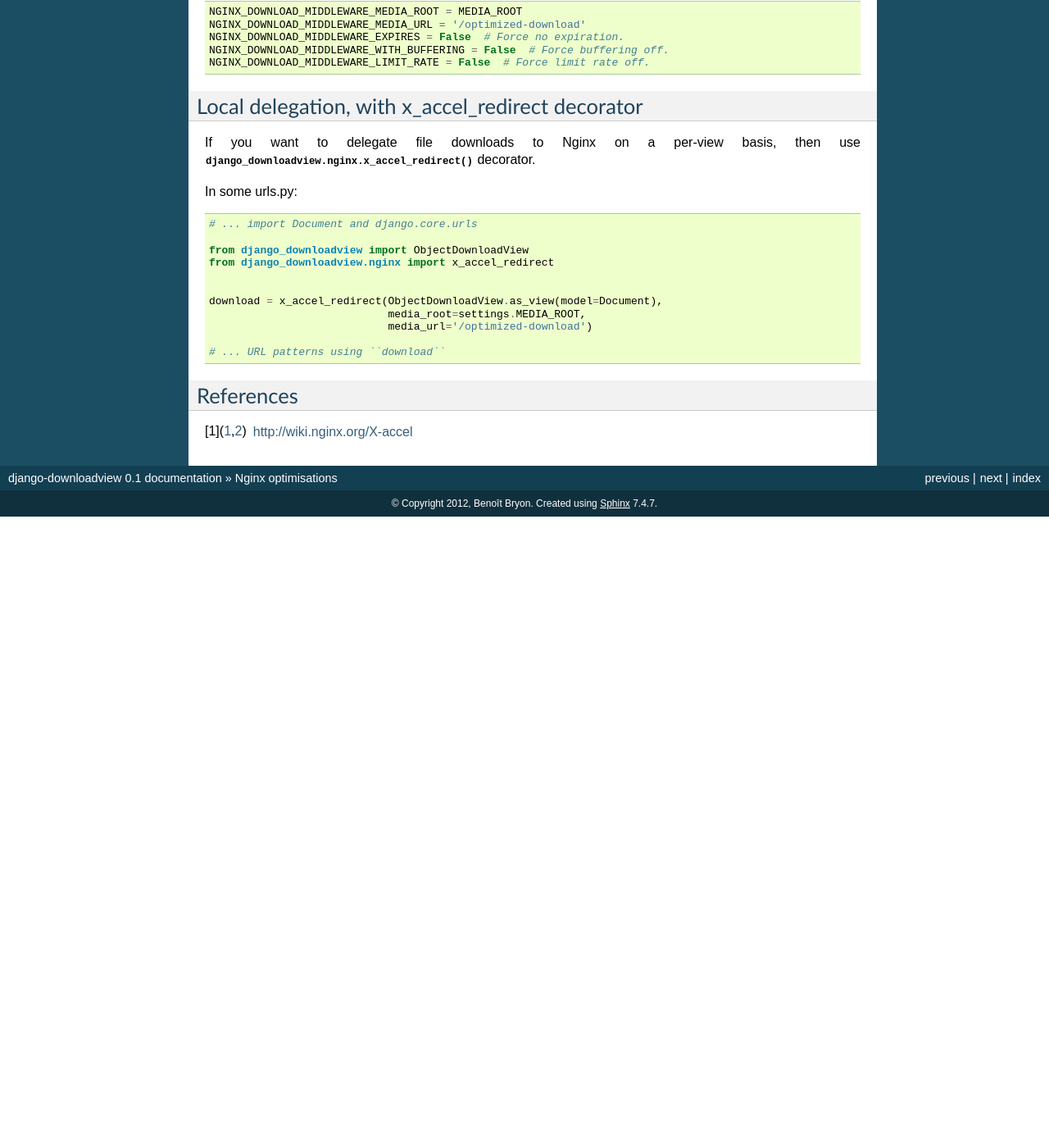
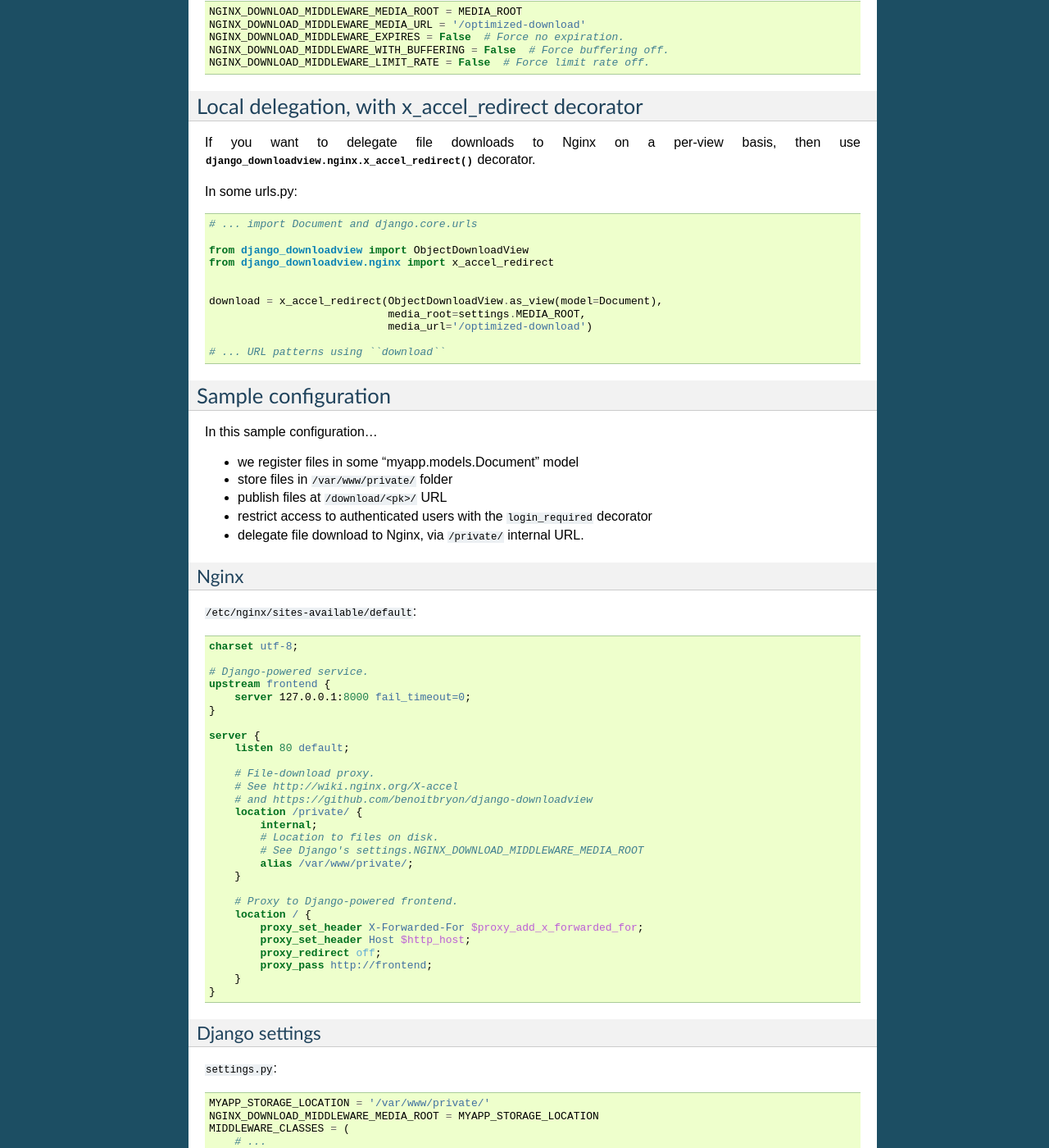
Before and after one commit to jazzband/django-downloadview, a Sphinx documentation site: the page built from docs/nginx.txt, in a window 1280 px wide and 1400 px high, scrolled down 1227 px. Shown: the whole window at 82% size. Built offline with Sphinx 7.4.7, drawn with Linux system fonts in a browser that asks for light colours; before the commit the page ends 1857 px from its top, so only the background shows below that; some of the changed text lies outside the part shown.

Commit message:
Refs #1 - Fixed nginx middleware. Populated documentation (examples should be moved to demo project).

```diff
--- a/docs/nginx.txt
+++ b/docs/nginx.txt
@@ -109,6 +109,131 @@
    # ... URL patterns using ``download``
 
 
+********************
+Sample configuration
+********************
+
+In this sample configuration...
+
+* we register files in some "myapp.models.Document" model
+* store files in :file:`/var/www/private/` folder
+* publish files at ``/download/<pk>/`` URL
+* restrict access to authenticated users with the ``login_required`` decorator
+* delegate file download to Nginx, via ``/private/`` internal URL.
+
+Nginx
+=====
+
+:file:`/etc/nginx/sites-available/default`:
+
+.. code-block:: nginx
+
+   charset utf-8;
+
+   # Django-powered service.
+   upstream frontend {
+       server 127.0.0.1:8000 fail_timeout=0;
+   }
+
+   server {
+       listen 80 default;
+
+       # File-download proxy.
+       # See http://wiki.nginx.org/X-accel
+       # and https://github.com/benoitbryon/django-downloadview
+       location /private/ {
+           internal;
+           # Location to files on disk.
+           # See Django's settings.NGINX_DOWNLOAD_MIDDLEWARE_MEDIA_ROOT
+           alias /var/www/private/;
+       }
+
+       # Proxy to Django-powered frontend.
+       location / {
+           proxy_set_header X-Forwarded-For $proxy_add_x_forwarded_for;
+           proxy_set_header Host $http_host;
+           proxy_redirect off;
+           proxy_pass http://frontend;
+       }
+   }
+
+Django settings
+===============
+
+:file:`settings.py`:
+
+.. code-block:: python
+
+   MYAPP_STORAGE_LOCATION = '/var/www/private/'
+   NGINX_DOWNLOAD_MIDDLEWARE_MEDIA_ROOT = MYAPP_STORAGE_LOCATION
+   MIDDLEWARE_CLASSES = (
+       # ...
+       'django_downloadview.nginx.XAccelRedirectMiddleware',
+       # ...
+   )
+   INSTALLED_APPS = (
+       # ...
+       'myapp',
+       # ...
+   )
+
+In some model
+=============
+
+:file:`myapp/models.py`:
+
+.. code-block:: python
+
+   from django.conf import settings
+   from django.db import models
+   from django.core.files.storage import FileSystemStorage
+
+
+   storage = FileSystemStorage(location=settings.MYAPP_STORAGE_LOCATION)
+
+
+   class Document(models.Model):
+       file = models.ImageField(storage=storage)
+
+URL patterns
+============
+
+:file:`myapp/urls.py`:
+
+.. code-block:: python
+
+   from django.conf.urls import url, url_patterns
+   from django.contrib.auth.decorators import login_required
+
+   from django_downloadview import ObjectDownloadView
+
+   from myapp.models import Document
+
+
+   download = login_required(ObjectDownloadView.as_view(model=Document))
+
+   url_patterns = ('',
+       url('^download/(?P<pk>[0-9]+/$', download, name='download'),
+   )
+
+
+*************
+Common issues
+*************
+
+``Unknown charset "utf-8" to override``
+=======================================
+
+Add ``charset utf-8;`` in your nginx configuration file.
+
+``open() "path/to/something" failed (2: No such file or directory)``
+====================================================================
+
+Check your ``settings.NGINX_DOWNLOAD_MIDDLEWARE_MEDIA_ROOT`` in Django
+configuration VS ``alias`` in nginx configuration: in a standard configuration,
+they should be equal.
+
+
 **********
 References
 **********
```
Also changed, not shown: docs/api/django_downloadview.txt (+0 -8 lines), 2 other files.
